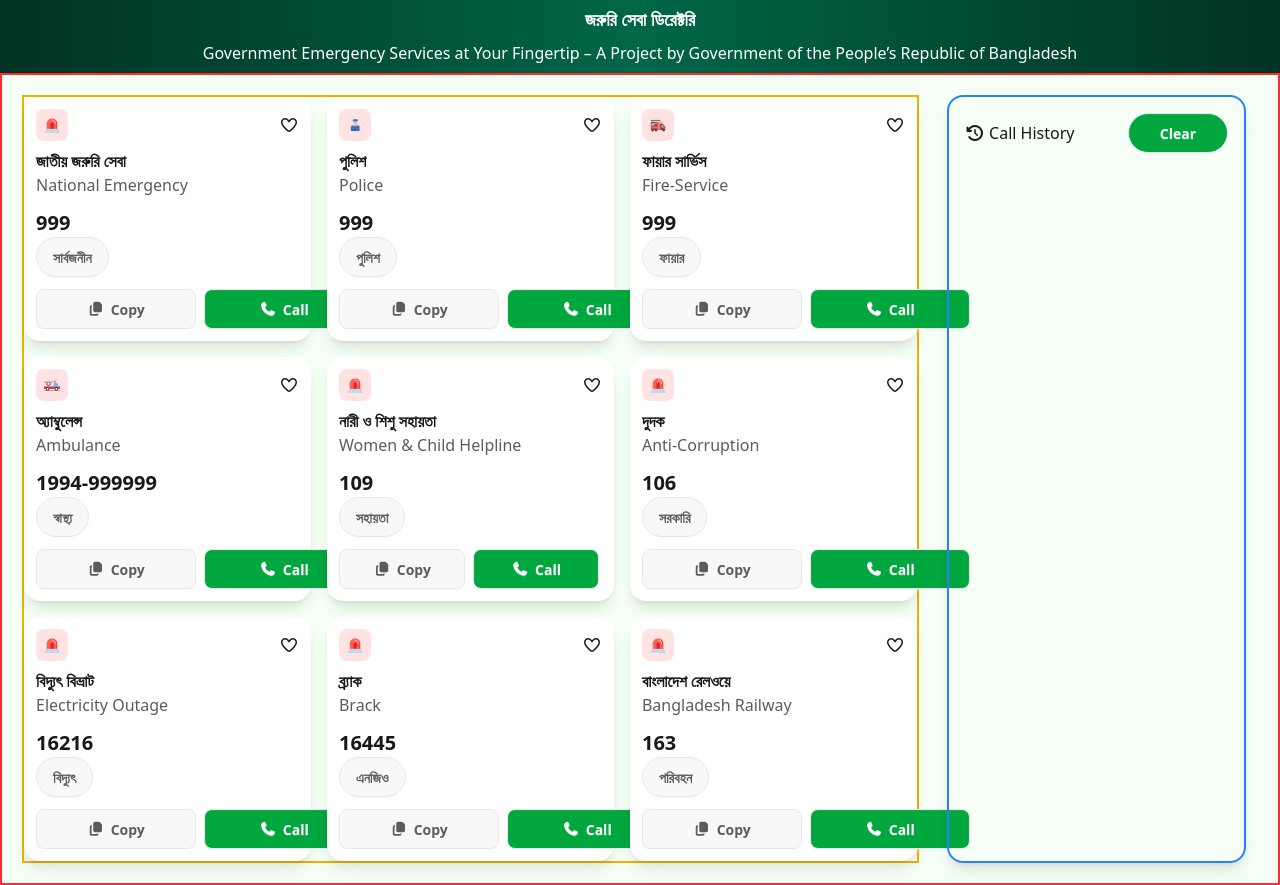
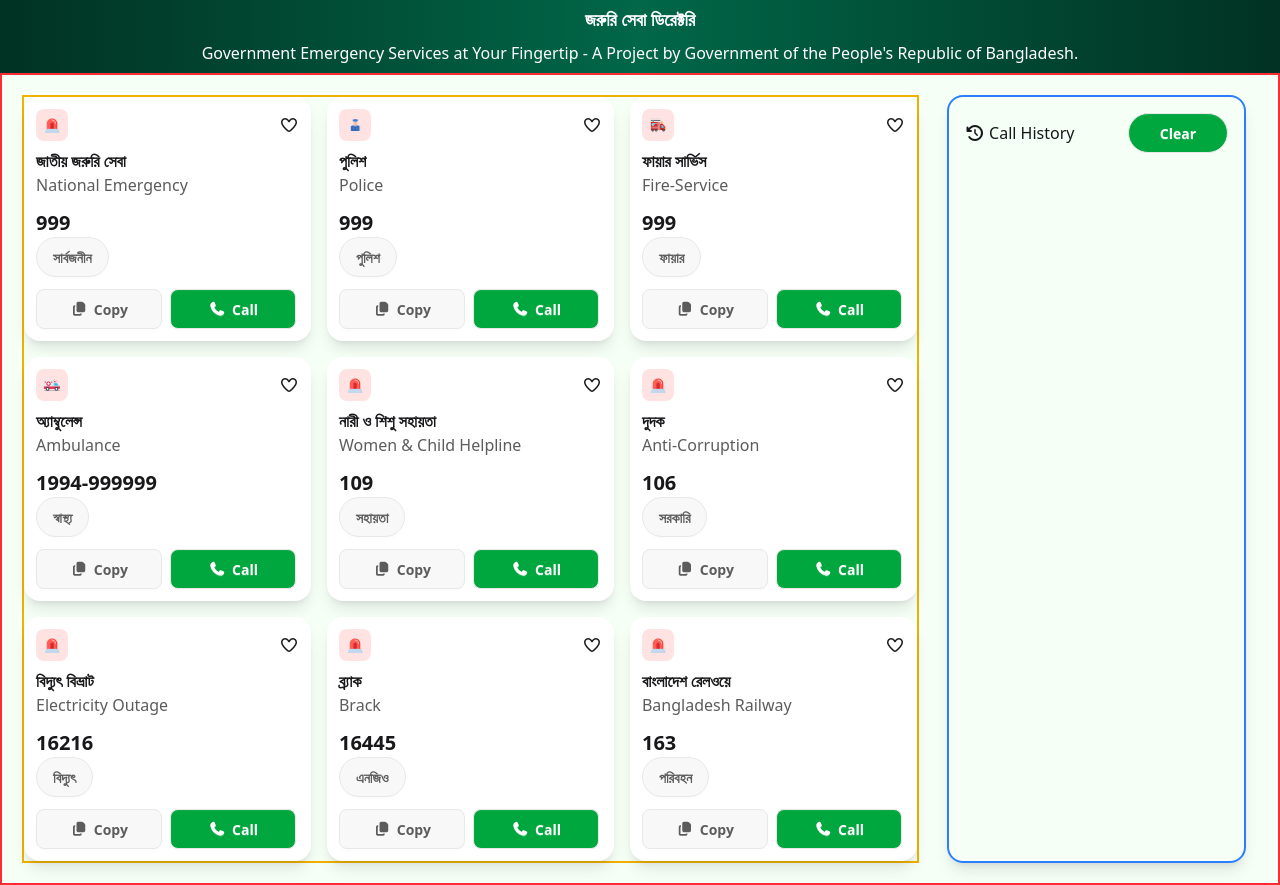
Before and after one commit to hridoy155276/Assignment-5, a plain HTML site: page index.html in a window 1280 px wide. Shown: the part 185-1070 px from the top of the page. Drawn offline with nearby package versions, Linux system fonts and the light colour scheme.

Commit message:
first commit

```diff
--- a/index.html
+++ b/index.html
@@ -3,7 +3,7 @@
 <head>
     <meta charset="UTF-8">
     <meta name="viewport" content="width=device-width, initial-scale=1.0">
-    <title>emergency hotline</title>
+    <title>Emergency Hotline</title>
     <!-- tailwind cdn & daisyUI cdn -->
     <link href="https://cdn.jsdelivr.net/npm/daisyui@5" rel="stylesheet" type="text/css" />
     <script src="https://cdn.jsdelivr.net/npm/@tailwindcss/browser@4"></script>
@@ -17,7 +17,7 @@
         <nav class="bg-white flex flex-col sm:flex-row justify-between items-center p-4">
              <div class="flex items-center gap-4 sm:gap-0">
                 <img src="./assets/logo.png" alt="" class="h-[50px] w-[50px]">
-                <h4 class="font-bold text-[#006747]">Emergency <br class="hidden"> Service</h4>
+                <h4 class="font-bold text-[#006747]">Emergency <br class="hidden">Service</h4>
             </div>
             <div class="flex gap-4 sm:gap-0 items-center">
                 <div class="flex bg-[#41FF6B1A] gap-2 rounded-[50px] h-[40px] w-[100px] justify-center items-center ">
@@ -36,7 +36,7 @@
         <div class="bg-gradient-to-r from-[#013223] via-[#006747] to-[#013223] flex flex-col justify-center items-center p-2">
                 <img src="./assets/logo.png" alt="" class="h-[92px] w-[92px]">
                 <h1 class="text-white font-bold text-lg font-2xl my-2">জরুরি সেবা ডিরেক্টরি</h1>
-                <p class="text-white">Government Emergency Services at Your Fingertip – A Project by  Government of the People’s Republic of Bangladesh</p>
+                <p class="text-white">Government Emergency Services at Your Fingertip - A Project by  Government of the People's Republic of Bangladesh.</p>
         </div>
     </header>
 
@@ -59,8 +59,8 @@
                     <button class="btn rounded-full text-[#5c5c5c]">সার্বজনীন</button>
                 </div>
                 <div class="flex gap-2 mt-3">
-                    <button class="btn text-[#5c5c5c] rounded-lg h-[40px] w-[48%] sm:w-[160px]" onclick="copyNumber(this)"><i class="fa-solid fa-copy"></i> Copy</button>
-                    <button class="call-btn btn bg-[#00A63E] text-white rounded-lg h-[40px] w-[48%] sm:w-[160px]"><i class="fa-solid fa-phone"></i> Call</button>
+                    <button class="btn text-[#5c5c5c] rounded-lg h-[40px] w-[48%] sm:w-[160px]w-[160px]" onclick="copyNumber(this)"><i class="fa-solid fa-copy"></i> Copy</button>
+                    <button class="call-btn btn bg-[#00A63E] text-white rounded-lg h-[40px] w-[48%] sm:w-[160px]w-[160px]"><i class="fa-solid fa-phone"></i>Call</button>
                 </div>
             </div>
             <!-- card->2 -->
@@ -78,8 +78,8 @@
                     <button class="btn rounded-full text-[#5c5c5c]">পুলিশ</button>
                 </div>
                 <div class="flex gap-2 mt-3">
-                    <button class="btn text-[#5c5c5c] rounded-lg h-[40px] w-[48%] sm:w-[160px]" onclick="copyNumber(this)"><i class="fa-solid fa-copy"></i> Copy</button>
-                    <button  class="call-btn btn bg-[#00A63E] text-white rounded-lg h-[40px] w-[48%] sm:w-[160px]"><i class="fa-solid fa-phone"></i> Call</button>
+                    <button class="btn text-[#5c5c5c] rounded-lg h-[40px] w-[48%] sm:w-[160px]w-[160px]" onclick="copyNumber(this)"><i class="fa-solid fa-copy"></i>Copy</button>
+                    <button  class="call-btn btn bg-[#00A63E] text-white rounded-lg h-[40px] w-[48%] sm:w-[160px]w-[160px]"><i class="fa-solid fa-phone"></i>Call</button>
                 </div>
             </div>
             <!-- card->3 -->
@@ -97,8 +97,8 @@
                     <button class="btn rounded-full text-[#5c5c5c]">ফায়ার</button>
                 </div>
                 <div class="flex gap-2 mt-3">
-                    <button class="btn text-[#5c5c5c] rounded-lg h-[40px] w-[48%] sm:w-[160px]" onclick="copyNumber(this)"><i class="fa-solid fa-copy"></i> Copy</button>
-                    <button class="call-btn btn bg-[#00A63E] text-white rounded-lg h-[40px] w-[48%] sm:w-[160px]"><i class="fa-solid fa-phone"></i> Call</button>
+                    <button class="btn text-[#5c5c5c] rounded-lg h-[40px] w-[48%] sm:w-[160px]w-[160px]" onclick="copyNumber(this)"><i class="fa-solid fa-copy"></i>Copy</button>
+                    <button class="call-btn btn bg-[#00A63E] text-white rounded-lg h-[40px] w-[48%] sm:w-[160px]w-[160px]"><i class="fa-solid fa-phone"></i>Call</button>
                 </div>
             </div>
             <!-- card->4 -->
@@ -116,8 +116,8 @@
                     <button class="btn rounded-full text-[#5c5c5c]">স্বাস্থ্য</button>
                 </div>
                 <div class="flex gap-2 mt-3">
-                    <button class="call-btn btn text-[#5c5c5c] rounded-lg h-[40px] w-[48%] sm:w-[160px]" onclick="copyNumber(this)"><i class="fa-solid fa-copy"></i> Copy</button>
-                    <button class="call-btn btn bg-[#00A63E] text-white rounded-lg h-[40px] w-[48%] sm:w-[160px]"><i class="fa-solid fa-phone"></i> Call</button>
+                    <button class="call-btn btn text-[#5c5c5c] rounded-lg h-[40px] w-[48%] sm:w-[160px]w-[160px]" onclick="copyNumber(this)"><i class="fa-solid fa-copy"></i>Copy</button>
+                    <button class="call-btn btn bg-[#00A63E] text-white rounded-lg h-[40px] w-[48%] sm:w-[160px]w-[160px]"><i class="fa-solid fa-phone"></i>Call</button>
                 </div>
             </div>
             <!-- card->5 -->
@@ -135,8 +135,8 @@
                     <button class="btn rounded-full text-[#5c5c5c]">সহায়তা</button>
                 </div>
                 <div class="flex gap-2 mt-3">
-                    <button class="btn text-[#5c5c5c] rounded-lg h-[40px] w-[48%] sm:w-[160px]w-[160px]" onclick="copyNumber(this)"><i class="fa-solid fa-copy"></i> Copy</button>
-                    <button class="call-btn btn bg-[#00A63E] text-white rounded-lg h-[40px] w-[48%] sm:w-[160px]w-[160px]"><i class="fa-solid fa-phone"></i> Call</button>
+                    <button class="btn text-[#5c5c5c] rounded-lg h-[40px] w-[48%] sm:w-[160px]w-[160px]" onclick="copyNumber(this)"><i class="fa-solid fa-copy"></i>Copy</button>
+                    <button class="call-btn btn bg-[#00A63E] text-white rounded-lg h-[40px] w-[48%] sm:w-[160px]w-[160px]"><i class="fa-solid fa-phone"></i>Call</button>
                 </div>
             </div>
             <!-- card->6 -->
@@ -154,8 +154,8 @@
                     <button class="btn rounded-full text-[#5c5c5c]">সরকারি</button>
                 </div>
                 <div class="flex gap-2 mt-3">
-                    <button class="btn text-[#5c5c5c] rounded-lg h-[40px] w-[48%] sm:w-[160px]" onclick="copyNumber(this)"><i class="fa-solid fa-copy"></i> Copy</button>
-                    <button class="call-btn btn bg-[#00A63E] text-white rounded-lg h-[40px] w-[48%] sm:w-[160px]"><i class="fa-solid fa-phone"></i> Call</button>
+                    <button class="btn text-[#5c5c5c] rounded-lg h-[40px] w-[48%] sm:w-[160px]w-[160px]" onclick="copyNumber(this)"><i class="fa-solid fa-copy"></i>Copy</button>
+                    <button class="call-btn btn bg-[#00A63E] text-white rounded-lg h-[40px] w-[48%] sm:w-[160px]w-[160px]"><i class="fa-solid fa-phone"></i>Call</button>
                 </div>
             </div>
             <!-- card->7 -->
@@ -173,8 +173,8 @@
                     <button class="btn rounded-full text-[#5c5c5c]">বিদ্যুৎ</button>
                 </div>
                 <div class="flex gap-2 mt-3">
-                    <button class="btn text-[#5c5c5c] rounded-lg h-[40px] w-[48%] sm:w-[160px]" onclick="copyNumber(this)"><i class="fa-solid fa-copy"></i> Copy</button>
-                    <button class="call-btn btn bg-[#00A63E] text-white rounded-lg h-[40px] w-[48%] sm:w-[160px]"><i class="fa-solid fa-phone"></i> Call</button>
+                    <button class="btn text-[#5c5c5c] rounded-lg h-[40px] w-[48%] sm:w-[160px]w-[160px]" onclick="copyNumber(this)"><i class="fa-solid fa-copy"></i>Copy</button>
+                    <button class="call-btn btn bg-[#00A63E] text-white rounded-lg h-[40px] w-[48%] sm:w-[160px]w-[160px]"><i class="fa-solid fa-phone"></i>Call</button>
                 </div>
             </div>
             <!-- card->8 -->
@@ -192,8 +192,8 @@
                     <button class="btn rounded-full text-[#5c5c5c]">এনজিও</button>
                 </div>
                 <div class="flex gap-2 mt-3">
-                    <button class="btn text-[#5c5c5c] rounded-lg h-[40px] w-[48%] sm:w-[160px]" onclick="copyNumber(this)"><i class="fa-solid fa-copy"></i> Copy</button>
-                    <button class="call-btn btn bg-[#00A63E] text-white rounded-lg h-[40px] w-[48%] sm:w-[160px]"><i class="fa-solid fa-phone"></i> Call</button>
+                    <button class="btn text-[#5c5c5c] rounded-lg h-[40px] w-[48%] sm:w-[160px]w-[160px]" onclick="copyNumber(this)"><i class="fa-solid fa-copy"></i>Copy</button>
+                    <button class="call-btn btn bg-[#00A63E] text-white rounded-lg h-[40px] w-[48%] sm:w-[160px]w-[160px]"><i class="fa-solid fa-phone"></i>Call</button>
                 </div>
             </div>
             <!-- card->9 -->
@@ -211,8 +211,8 @@
                     <button class="btn rounded-full text-[#5c5c5c]">পরিবহন</button>
                 </div>
                 <div class="flex gap-2 mt-3 ">
-                    <button class="btn text-[#5c5c5c] rounded-lg h-[40px] w-[48%] sm:w-[160px]" onclick="copyNumber(this)"><i class="fa-solid fa-copy"></i> Copy</button>
-                    <button class="call-btn btn bg-[#00A63E] text-white rounded-lg h-[40px] w-[48%] sm:w-[160px]"><i class="fa-solid fa-phone"></i> Call</button>
+                    <button class="btn text-[#5c5c5c] rounded-lg h-[40px] w-[48%] sm:w-[160px]w-[160px]" onclick="copyNumber(this)"><i class="fa-solid fa-copy"></i>Copy</button>
+                    <button class="call-btn btn bg-[#00A63E] text-white rounded-lg h-[40px] w-[48%] sm:w-[160px]w-[160px]"><i class="fa-solid fa-phone"></i>Call</button>
                 </div>
             </div>
 
```
